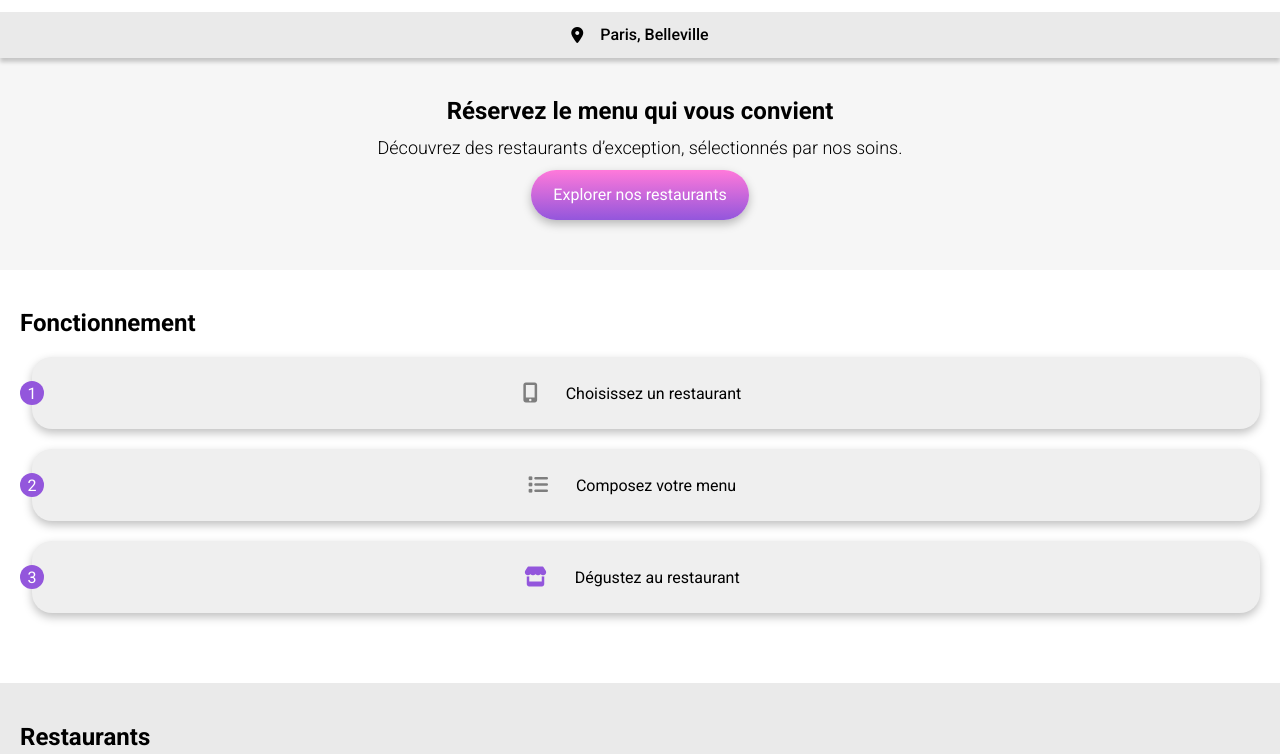
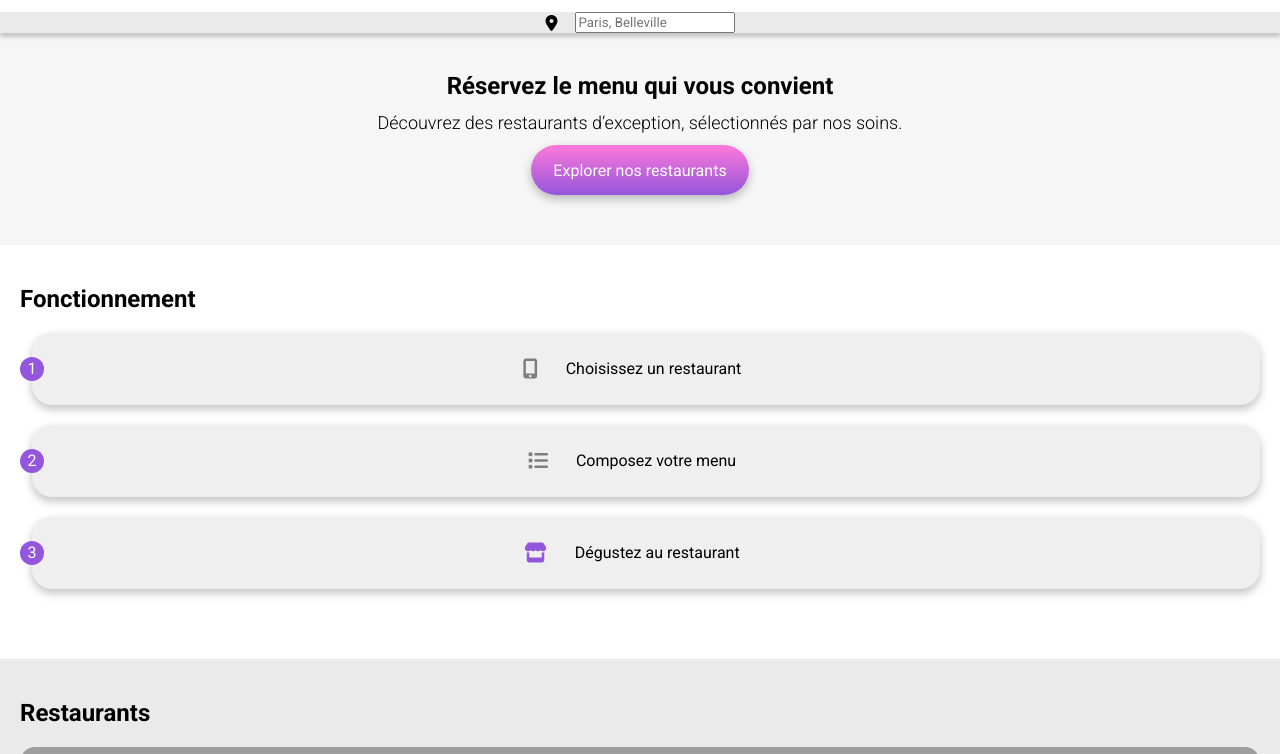
Before and after one commit to Alexeis-R/P4-ohmyfood, a plain HTML site: page index.html in a window 1280 px wide. Shown: the part 52-806 px from the top of the page. Drawn offline with Linux system fonts and the light colour scheme; grey boxes are pictures that could not be loaded; a web font is replaced by a local one.

Commit message:
add form

```diff
--- a/index.html
+++ b/index.html
@@ -21,7 +21,10 @@
         <h1 class="header_logo">ohmyfood</h1>
         <section class="location">
             <i class="fa-solid fa-location-dot"></i>
-            <h2 class="location_text">Paris, Belleville</h2>
+            <!-- <h2 class="location_text">Paris, Belleville</h2> -->
+             <form method="post">
+                <input class="city" type="search" placeholder="Paris, Belleville">
+             </form>
         </section>
     </header>
     <!-- Location -->
@@ -40,7 +43,8 @@
             </div>
         </div>
         <!-- Function -->
-        <section class="functioning">
+        <section class="info_container">
+            <div class="functioning">
                 <h2 class="functioning_title">Fonctionnement</h2>
                 <div class="functioning_button">
                     <button class="functioning_button_bloc">
@@ -61,9 +65,11 @@
                         <span class="functioning_button_bloc_text">Dégustez au restaurant</span>
                     </button>
                 </div>
+            </div>
         </section>
         <!-- Restaurant -->
-            <section class="restaurant_list">
+            <section class="restaurant_container">
+                <div class="restaurant_list">
                     <h2 class="restaurant_list_title">Restaurants</h2>
                     <div class="restaurant_list_card_container">
                         <a href="./restaurants/la_palette_du_gout.html">
@@ -133,6 +139,7 @@
                             </article>
                         </a>
                     </div>
+                </div>
             </section>
     </main>
 </body>
```
Lines whose indentation alone changed are shown as unchanged.
